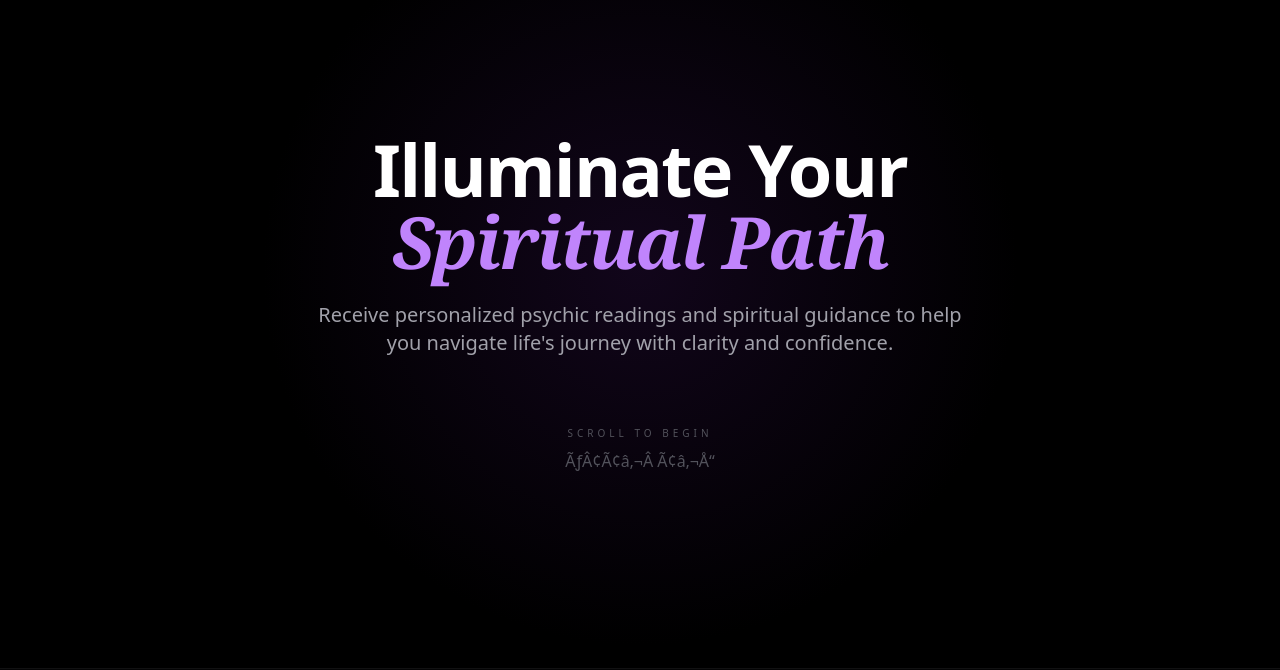
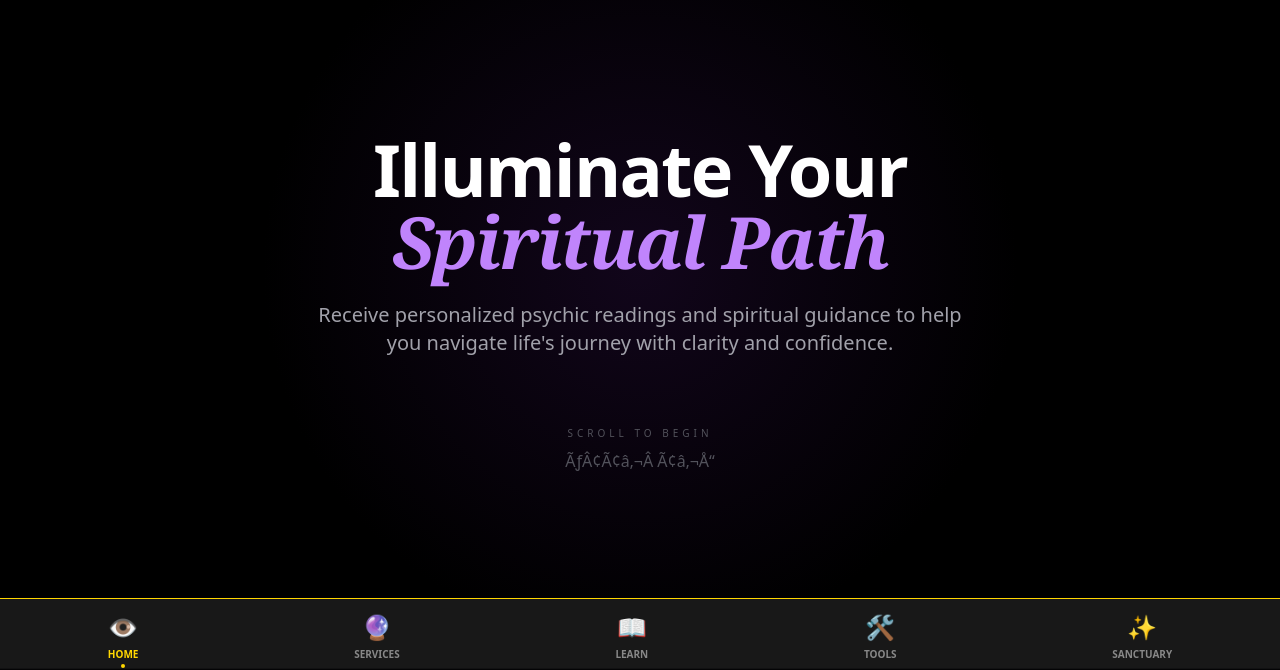
Before and after one commit to Sapphire-Nova/Veya-Psychic-App, a React (Vite) app: page / in a window 1280 px wide. Shown: the part 132-802 px from the top of the page. Built offline with nearby package versions, Linux system fonts and the light colour scheme.

Commit message:
Restored Mystic Navigation Bar with icons

```diff
--- a/src/App.jsx
+++ b/src/App.jsx
@@ -1,5 +1,6 @@
 import React from 'react';
 import { Routes, Route } from 'react-router-dom';
+import Navbar from './components/Navbar';
 import Home from './pages/Home';
 import BookReading from './pages/BookReading';
 import Meditations from './pages/Meditations';
@@ -9,6 +10,7 @@ import Login from './pages/Login';
 
 function App() {
   return (
+    <div style={{ paddingBottom: '80px' }}> {/* Space for the bottom navbar */}
       <Routes>
         <Route path="/" element={<Home />} />
         <Route path="/Meditations" element={<Meditations />} />
@@ -18,6 +20,8 @@ function App() {
         <Route path="/Chakra-Guide" element={<ChakraLibrary />} />
         <Route path="/Login" element={<Login />} />
       </Routes>
+      <Navbar />
+    </div>
   );
 }
 
--- a/src/components/Navbar.jsx
+++ b/src/components/Navbar.jsx
@@ -1,69 +1,51 @@
-import React, { useState } from 'react';
-import { Link, useNavigate } from 'react-router-dom';
-import { auth } from '../firebase';
-import { signOut } from 'firebase/auth';
+import React from 'react';
+import { useNavigate, useLocation } from 'react-router-dom';
 
-const Navbar = ({ user }) => {
-  const [activeMenu, setActiveMenu] = useState(null);
+const Navbar = () => {
   const navigate = useNavigate();
+  const location = useLocation();
 
-  const handleLogout = async () => {
-    await signOut(auth);
-    navigate('/');
-  };
-
-  const menuItems = {
-    learn: [
-      { name: 'Crystals', path: '/Learn/Crystals', icon: '💎' },
-      { name: 'Chakras', path: '/Learn/Chakras', icon: '☸️' },
-      { name: 'Herbs', path: '/Learn/Herbs', icon: '🌿' },
-      { name: 'Tarot', path: '/Learn/Tarot', icon: '🃏' }
-    ],
-    tools: [
-      { name: 'Chakra Check', path: '/Tools/ChakraCheck', icon: '🧘' },
-      { name: 'Soul Quiz', path: '/Tools/SoulQuiz', icon: '🌀' }
-    ]
-  };
+  const navItems = [
+    { name: 'Home', icon: '👁️', path: '/' },
+    { name: 'Services', icon: '🔮', path: '/Services' },
+    { name: 'Learn', icon: '📖', path: '/Chakra-Guide' },
+    { name: 'Tools', icon: '🛠️', path: '/Tools/ChakraCheck' },
+    { name: 'Sanctuary', icon: '✨', path: '/Login' }
+  ];
 
   return (
-    <div style={{ position: 'fixed', bottom: '20px', left: '0', right: '0', zIndex: 9999, display: 'flex', flexDirection: 'column', alignItems: 'center' }}>
-
-      {/* UPWARD MENU */}
-      {activeMenu && (
-        <div style={{ backgroundColor: 'rgba(0,0,0,0.8)', backdropFilter: 'blur(20px)', border: '1px solid rgba(255,255,255,0.1)', borderRadius: '25px', padding: '10px', marginBottom: '10px', display: 'flex', flexDirection: 'column', gap: '5px' }}>
-          {menuItems[activeMenu].map((item) => (
-            <Link key={item.name} to={item.path} onClick={() => setActiveMenu(null)} style={{ display: 'flex', alignItems: 'center', gap: '10px', padding: '10px 20px', textDecoration: 'none', color: 'white' }}>
-              <span>{item.icon}</span>
-              <span style={{ fontSize: '10px', fontWeight: 'bold', textTransform: 'uppercase', letterSpacing: '2px' }}>{item.name}</span>
-            </Link>
-          ))}
+    <nav style={{
+      position: 'fixed',
+      bottom: 0,
+      width: '100%',
+      backgroundColor: 'rgba(26, 26, 26, 0.95)',
+      backdropFilter: 'blur(10px)',
+      borderTop: '1px solid #FFD700',
+      display: 'flex',
+      justifyContent: 'space-around',
+      padding: '10px 0',
+      zIndex: 2000,
+      height: '70px'
+    }}>
+      {navItems.map((item) => (
+        <div
+          key={item.name}
+          onClick={() => navigate(item.path)}
+          style={{
+            textAlign: 'center',
+            cursor: 'pointer',
+            color: location.pathname === item.path ? '#FFD700' : '#888',
+            transition: 'all 0.3s ease'
+          }}
+        >
+          <div style={{ fontSize: '24px', marginBottom: '2px' }}>{item.icon}</div>
+          <div style={{ fontSize: '10px', fontWeight: 'bold', textTransform: 'uppercase' }}>{item.name}</div>
+          {location.pathname === item.path && (
+            <div style={{ width: '4px', height: '4px', backgroundColor: '#FFD700', borderRadius: '50%', margin: '2px auto 0' }}></div>
+          )}
         </div>
-      )}
-
-      {/* MAIN FLAT BAR */}
-      <nav style={{ backgroundColor: 'rgba(0,0,0,0.6)', backdropFilter: 'blur(20px)', border: '1px solid rgba(255,255,255,0.1)', borderRadius: '50px', padding: '10px 30px', display: 'flex', flexDirection: 'row', alignItems: 'center', gap: '40px', boxShadow: '0 10px 30px rgba(0,0,0,0.5)' }}>
-        <Link to="/" style={{ display: 'flex', flexDirection: 'column', alignItems: 'center', textDecoration: 'none', color: 'white' }}>
-          <span style={{ fontSize: '20px' }}>👁️</span>
-          <span style={{ fontSize: '8px', textTransform: 'uppercase', color: '#666' }}>Home</span>
-        </Link>
-        <Link to="/Readings" style={{ display: 'flex', flexDirection: 'column', alignItems: 'center', textDecoration: 'none', color: 'white' }}>
-          <span style={{ fontSize: '20px' }}>🔮</span>
-          <span style={{ fontSize: '8px', textTransform: 'uppercase', color: '#666' }}>Boutique</span>
-        </Link>
-        <button onClick={() => setActiveMenu(activeMenu === 'learn' ? null : 'learn')} style={{ background: 'none', border: 'none', cursor: 'pointer', display: 'flex', flexDirection: 'column', alignItems: 'center', color: 'white' }}>
-          <span style={{ fontSize: '20px', color: activeMenu === 'learn' ? '#a855f7' : 'white' }}>📚</span>
-          <span style={{ fontSize: '8px', textTransform: 'uppercase', color: '#666' }}>Learn</span>
-        </button>
-        <button onClick={() => setActiveMenu(activeMenu === 'tools' ? null : 'tools')} style={{ background: 'none', border: 'none', cursor: 'pointer', display: 'flex', flexDirection: 'column', alignItems: 'center', color: 'white' }}>
-          <span style={{ fontSize: '20px', color: activeMenu === 'tools' ? '#10b981' : 'white' }}>🛠️</span>
-          <span style={{ fontSize: '8px', textTransform: 'uppercase', color: '#666' }}>Tools</span>
-        </button>
-        <Link to="/Login" style={{ display: 'flex', flexDirection: 'column', alignItems: 'center', textDecoration: 'none', color: 'white' }}>
-          <span style={{ fontSize: '20px' }}>{user ? '🌙' : '✨'}</span>
-          <span style={{ fontSize: '8px', textTransform: 'uppercase', color: '#666' }}>{user ? 'Vault' : 'Entry'}</span>
-        </Link>
-      </nav>
-    </div>
+      ))}
+    </nav>
   );
 };
 
```
Lines whose indentation alone changed are shown as unchanged.
